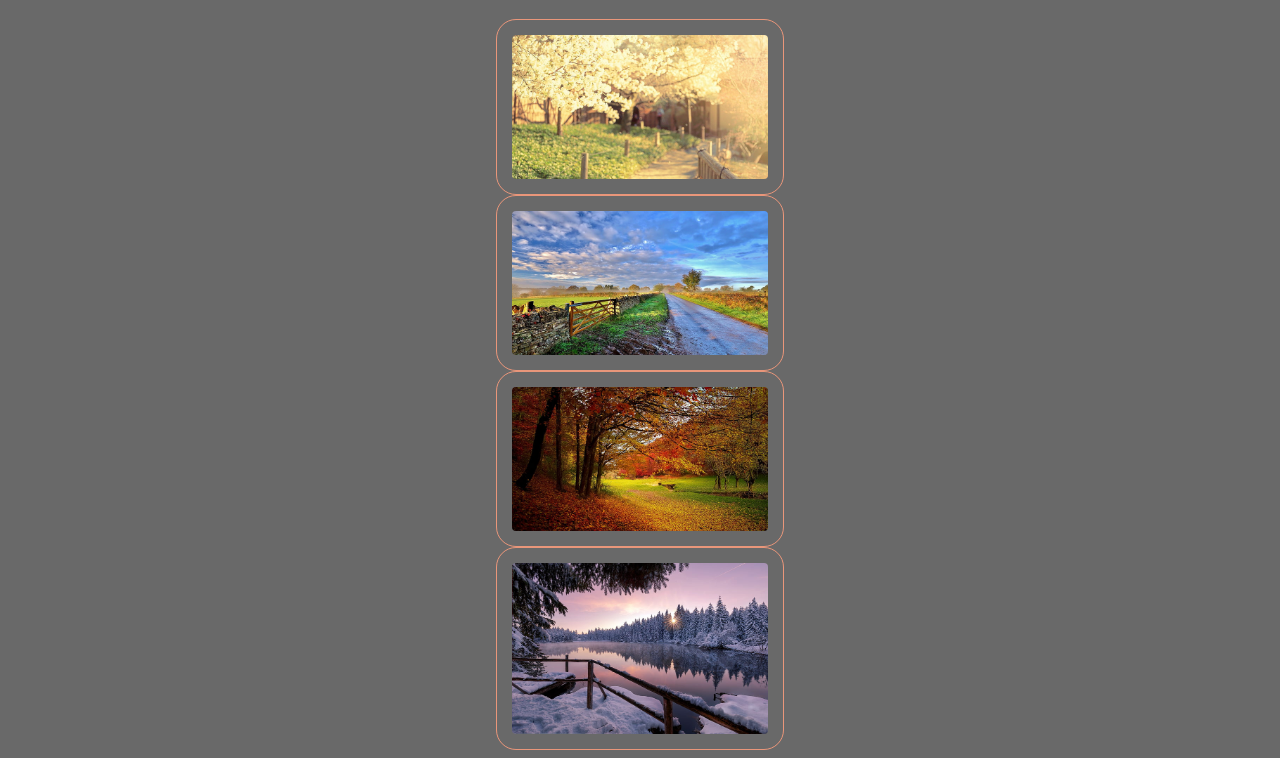
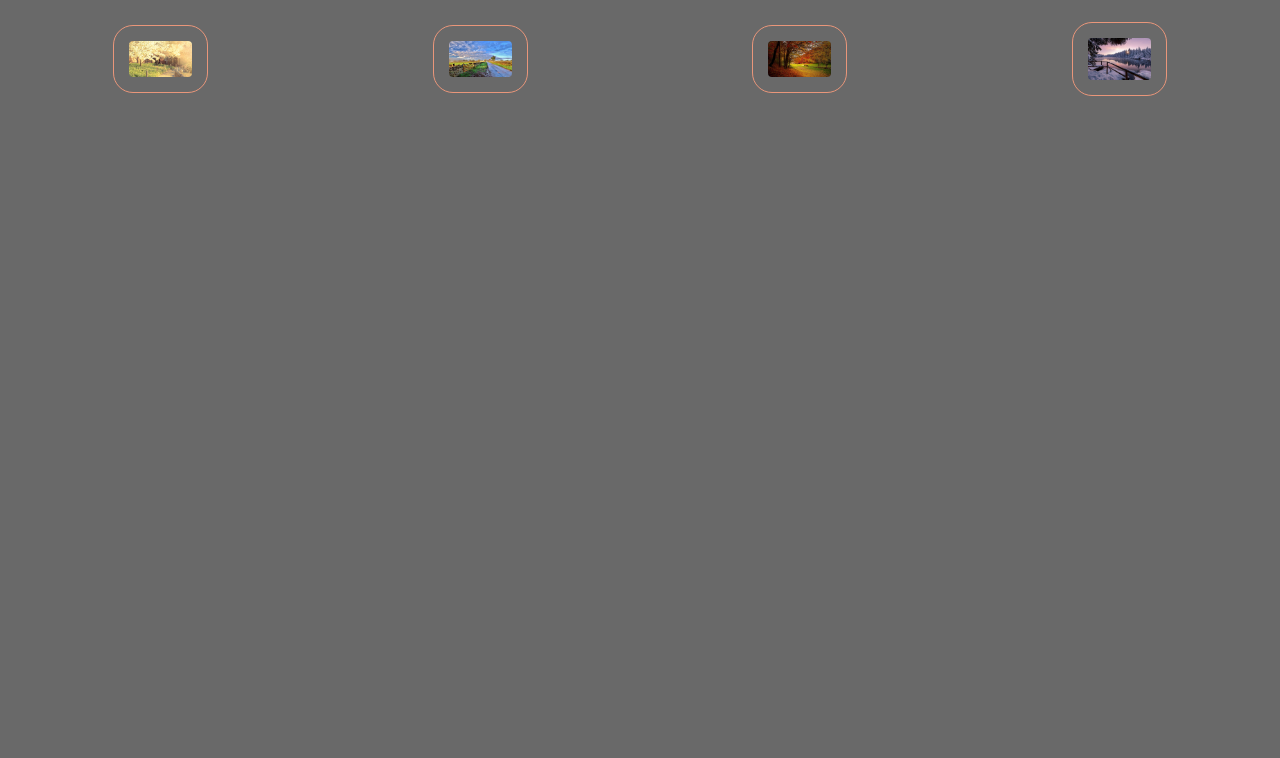
Before and after one commit to Bodo-B/ikt-9.a-2.csop, a plain HTML site: page evszakok.html in a window 1280 px wide. Shown: the part 87-845 px from the top of the page. After the commit the page ends 800 px from the top, so only its background shows below. Drawn offline with Linux system fonts and the light colour scheme.

Commit message:
evszakok15

```diff
--- a/evszakok.html
+++ b/evszakok.html
@@ -18,11 +18,13 @@
     <div>
         <h1>Évszakok</h1>
         <table>
-            <tr><img src="./img/tavasz.jpg" alt="Tavasz" title="Tavasz"></tr>
-             <tr><img src="./img/nyar.jpg" alt="Nyár" title="Nyár"></tr>
-             <tr><img src="./img/osz.jpg" alt="Ősz" title="Ősz"></tr>
-              <tr><img src="./img/tel.jpg" alt="Tél" title="Tél"></tr>
-           </table>
+            <tr>
+                <td><img src="./img/tavasz.jpg" alt="Tavasz" title="Tavasz"></td>
+                <td><img src="./img/nyar.jpg" alt="Nyár" title="Nyár"></td>
+                <td><img src="./img/osz.jpg" alt="Ősz" title="Ősz"></td>
+                <td><img src="./img/tel.jpg" alt="Tél" title="Tél"></td>
+            </tr>
+        </table>
     </div>
 </body>
 </html>
```
